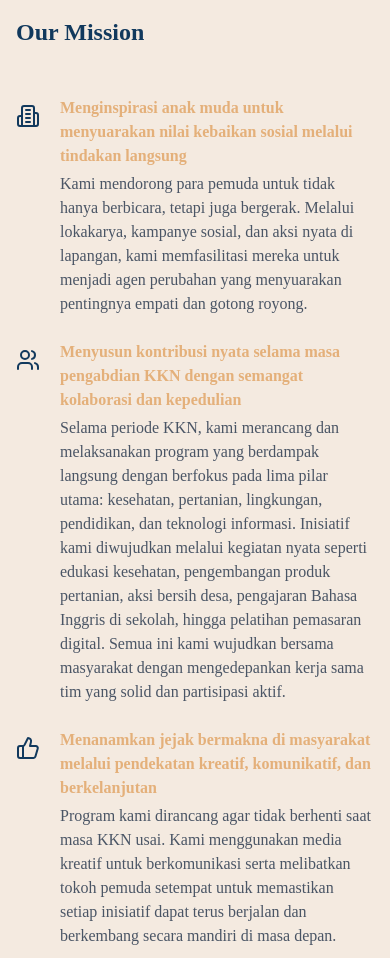
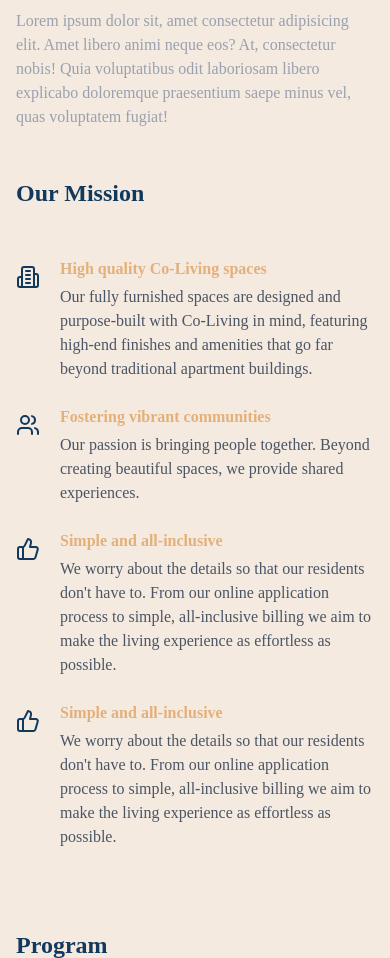
Before and after one commit to Ilhanhj/aksara-muda-website, a website: page index.html in a window 390 px wide. Shown: the part 2280-3238 px from the top of the page. Drawn offline with nearby package versions, Linux system fonts and the light colour scheme.

Commit message:
Revert "fix about"

```diff
--- a/index.html
+++ b/index.html
@@ -289,12 +289,12 @@
         <!-- Features -->
         <div class="max-w-5xl px-4 py-10 mx-auto xl:px-0 lg:py-20">
             <!-- Title -->
-            <div class="grid items-center justify-start w-full grid-cols-1 gap-8 lg:grid-cols-[3fr_1fr] lg:gap">
+            <div class="grid items-center justify-start w-full grid-cols-1 gap-8 lg:grid-cols-2">
                 <div class="inline-flex flex-col items-center justify-start w-full gap-10 lg:items-start">
                     <div class="flex flex-col items-center justify-start w-full gap-4 lg:items-start">
 
                         <h2 class="text-2xl font-semibold text-navy md:text-4xl md:leading-tight">Tentang</h2>
-                        <!-- <p class="text-base font-normal leading-relaxed text-center text-gray-400 lg:text-start"> -->
+                        <p class="text-base font-normal leading-relaxed text-center text-gray-400 lg:text-start">
                         <p class="text-base font-normal leading-relaxed  text-gray-400 lg:text-start text-justify">
                             "Aksara Muda" menggambarkan sekelompok anak muda yang menjadi penyampai pesan dan
                             pembawa perubahan lewat tindakan nyata. Seperti aksara yang menyusun kata dan membentuk
@@ -304,22 +304,30 @@
                     </div>
                 </div>
                 <img class="object-cover h-full mx-auto lg:mx-0 rounded-3xl"
-                    src="/assets/logo-aksaramuda.png" alt="about Us image" />
+                    src="https://pagedone.io/asset/uploads/1717751272.png" alt="about Us image" />
             </div>
+
+        </div>
         <!-- End Features -->
         <!-- Icon Blocks -->
+        <div class="max-w-5xl px-4 py-10 mx-auto xl:px-0 lg:py-20">
             <!-- Grid -->
-            <div class="grid gap-12 mt-5">
+            <div class="grid gap-12">
                 <div>
                     <h2 class="text-2xl font-semibold text-navy md:text-4xl md:leading-tight">Our Vision
                     </h2>
                     <p class="mt-3 text-gray-400 dark:text-neutral-400">
-                        Menjadi simbol generasi muda yang aktif, reflektif, dan berdampak melalui kontribusi nyata yang menyusun perubahan dalam masyarakat seperti aksara yang membentuk cerita bermakna dalam sejarah.
+                        Lorem ipsum dolor sit, amet consectetur adipisicing elit. Amet libero animi neque eos? At,
+                        consectetur nobis! Quia voluptatibus odit laboriosam libero explicabo doloremque praesentium
+                        saepe minus vel, quas voluptatem fugiat!
                     </p>
                 </div>
                 <div>
                     <h2 class="text-2xl font-semibold text-navy md:text-4xl md:leading-tight">Our Mission
                     </h2>
+
+
+
                 </div>
 
                 <div class="space-y-6 lg:space-y-10">
@@ -338,10 +346,12 @@
                         </svg>
                         <div class="grow">
                             <h3 class="text-base font-semibold  sm:text-lg text-sand">
-                                 Menginspirasi anak muda untuk menyuarakan nilai kebaikan sosial melalui tindakan langsung
+                                High quality Co-Living spaces
                             </h3>
                             <p class="mt-1 text-gray-600 dark:text-neutral-400">
-                                Kami mendorong para pemuda untuk tidak hanya berbicara, tetapi juga bergerak. Melalui lokakarya, kampanye sosial, dan aksi nyata di lapangan, kami memfasilitasi mereka untuk menjadi agen perubahan yang menyuarakan pentingnya empati dan gotong royong.
+                                Our fully furnished spaces are designed and purpose-built with Co-Living in mind,
+                                featuring high-end finishes and amenities that go far beyond traditional apartment
+                                buildings.
                             </p>
                         </div>
                     </div>
@@ -359,10 +369,11 @@
                         </svg>
                         <div class="grow">
                             <h3 class="text-base font-semibold  sm:text-lg text-sand">
-                                Menyusun kontribusi nyata selama masa pengabdian KKN dengan semangat kolaborasi dan kepedulian
+                                Fostering vibrant communities
                             </h3>
                             <p class="mt-1 text-gray-600 dark:text-neutral-400">
-                                Selama periode KKN, kami merancang dan melaksanakan program yang berdampak langsung dengan berfokus pada lima pilar utama: kesehatan, pertanian, lingkungan, pendidikan, dan teknologi informasi. Inisiatif kami diwujudkan melalui kegiatan nyata seperti edukasi kesehatan, pengembangan produk pertanian, aksi bersih desa, pengajaran Bahasa Inggris di sekolah, hingga pelatihan pemasaran digital. Semua ini kami wujudkan bersama masyarakat dengan mengedepankan kerja sama tim yang solid dan partisipasi aktif.
+                                Our passion is bringing people together. Beyond creating beautiful spaces, we
+                                provide shared experiences.
                             </p>
                         </div>
                     </div>
@@ -379,10 +390,12 @@
                         </svg>
                         <div class="grow">
                             <h3 class="text-base font-semibold  sm:text-lg text-sand">
-                                Menanamkan jejak bermakna di masyarakat melalui pendekatan kreatif, komunikatif, dan berkelanjutan
+                                Simple and all-inclusive
                             </h3>
                             <p class="mt-1 text-gray-600 dark:text-neutral-400">
-                                Program kami dirancang agar tidak berhenti saat masa KKN usai. Kami menggunakan media kreatif untuk berkomunikasi serta melibatkan tokoh pemuda setempat untuk memastikan setiap inisiatif dapat terus berjalan dan berkembang secara mandiri di masa depan.
+                                We worry about the details so that our residents don't have to. From our online
+                                application process to simple, all-inclusive billing we aim to make the living
+                                experience as effortless as possible.
                             </p>
                         </div>
                     </div>
@@ -399,10 +412,12 @@
                         </svg>
                         <div class="grow">
                             <h3 class="text-base font-semibold  sm:text-lg text-sand">
-                                Membangun identitas kolektif yang mampu menjadi representasi anak muda yang peka, tangguh dan bertanggung jawab
+                                Simple and all-inclusive
                             </h3>
                             <p class="mt-1 text-gray-600 dark:text-neutral-400">
-                                Melalui setiap kegiatan, kami membentuk sebuah identitas bersama sebagai generasi muda yang tidak hanya cerdas, tetapi juga memiliki kepekaan sosial, mental yang kuat, dan keberanian untuk mengambil tanggung jawab atas perubahan positif di lingkungannya.
+                                We worry about the details so that our residents don't have to. From our online
+                                application process to simple, all-inclusive billing we aim to make the living
+                                experience as effortless as possible.
                             </p>
                         </div>
                     </div>
@@ -539,7 +554,7 @@
                         <div class="hidden sm:flex w-full bg-gray-200 h-0.5 dark:bg-gray-700"></div>
                     </div>
                     <div class="mt-3 sm:pe-8">
-                        <h3 class="text-lg font-semibold text-sand">Flowbite Library v1.0.0</h3>
+                        <h3 class="text-lg font-semibold text-gray-900 text-sand">Flowbite Library v1.0.0</h3>
                         <time
                             class="block mb-2 text-sm font-normal leading-none text-gray-400 dark:text-gray-500">Released
                             on December 2, 2021</time>
@@ -550,7 +565,7 @@
                 <li class="relative mb-6 sm:mb-0">
                     <div class="flex items-center">
                         <div
-                            class="z-10 flex items-center justify-center w-6 h-6 rounded-full ring-0 ring-white bg-navy sm:ring-8 dark:ring-gray-900 shrink-0">
+                            class="z-10 flex items-center justify-center w-6 h-6 bg-blue-100 rounded-full ring-0 ring-white bg-navy sm:ring-8 dark:ring-gray-900 shrink-0">
                             <svg class="w-2.5 h-2.5 text-blue-800 dark:text-blue-300" aria-hidden="true"
                                 xmlns="http://www.w3.org/2000/svg" fill="currentColor" viewBox="0 0 20 20">
                                 <path
@@ -560,7 +575,7 @@
                         <div class="hidden sm:flex w-full bg-gray-200 h-0.5 dark:bg-gray-700"></div>
                     </div>
                     <div class="mt-3 sm:pe-8">
-                        <h3 class="text-lg font-semibold text-sand">Flowbite Library v1.2.0</h3>
+                        <h3 class="text-lg font-semibold text-gray-900 text-sand">Flowbite Library v1.2.0</h3>
                         <time
                             class="block mb-2 text-sm font-normal leading-none text-gray-400 dark:text-gray-500">Released
                             on December 23, 2021</time>
@@ -605,7 +620,7 @@
                         <div class="hidden sm:flex w-full bg-gray-200 h-0.5 dark:bg-gray-700"></div>
                     </div>
                     <div class="mt-3 sm:pe-8">
-                        <h3 class="text-lg font-semibold text-sand">Flowbite Library v1.0.0</h3>
+                        <h3 class="text-lg font-semibold text-gray-900 text-sand">Flowbite Library v1.0.0</h3>
                         <time
                             class="block mb-2 text-sm font-normal leading-none text-gray-400 dark:text-gray-500">Released
                             on December 2, 2021</time>
@@ -616,7 +631,7 @@
                 <li class="relative mb-6 sm:mb-0">
                     <div class="flex items-center">
                         <div
-                            class="z-10 flex items-center justify-center w-6 h-6 rounded-full ring-0 ring-white bg-navy sm:ring-8 dark:ring-gray-900 shrink-0">
+                            class="z-10 flex items-center justify-center w-6 h-6 bg-blue-100 rounded-full ring-0 ring-white bg-navy sm:ring-8 dark:ring-gray-900 shrink-0">
                             <svg class="w-2.5 h-2.5 text-blue-800 dark:text-blue-300" aria-hidden="true"
                                 xmlns="http://www.w3.org/2000/svg" fill="currentColor" viewBox="0 0 20 20">
                                 <path
@@ -626,7 +641,7 @@
                         <div class="hidden sm:flex w-full bg-gray-200 h-0.5 dark:bg-gray-700"></div>
                     </div>
                     <div class="mt-3 sm:pe-8">
-                        <h3 class="text-lg font-semibold text-sand">Flowbite Library v1.2.0</h3>
+                        <h3 class="text-lg font-semibold text-gray-900 text-sand">Flowbite Library v1.2.0</h3>
                         <time
                             class="block mb-2 text-sm font-normal leading-none text-gray-400 dark:text-gray-500">Released
                             on December 23, 2021</time>
```
Also changed, not shown: src/output.css.
